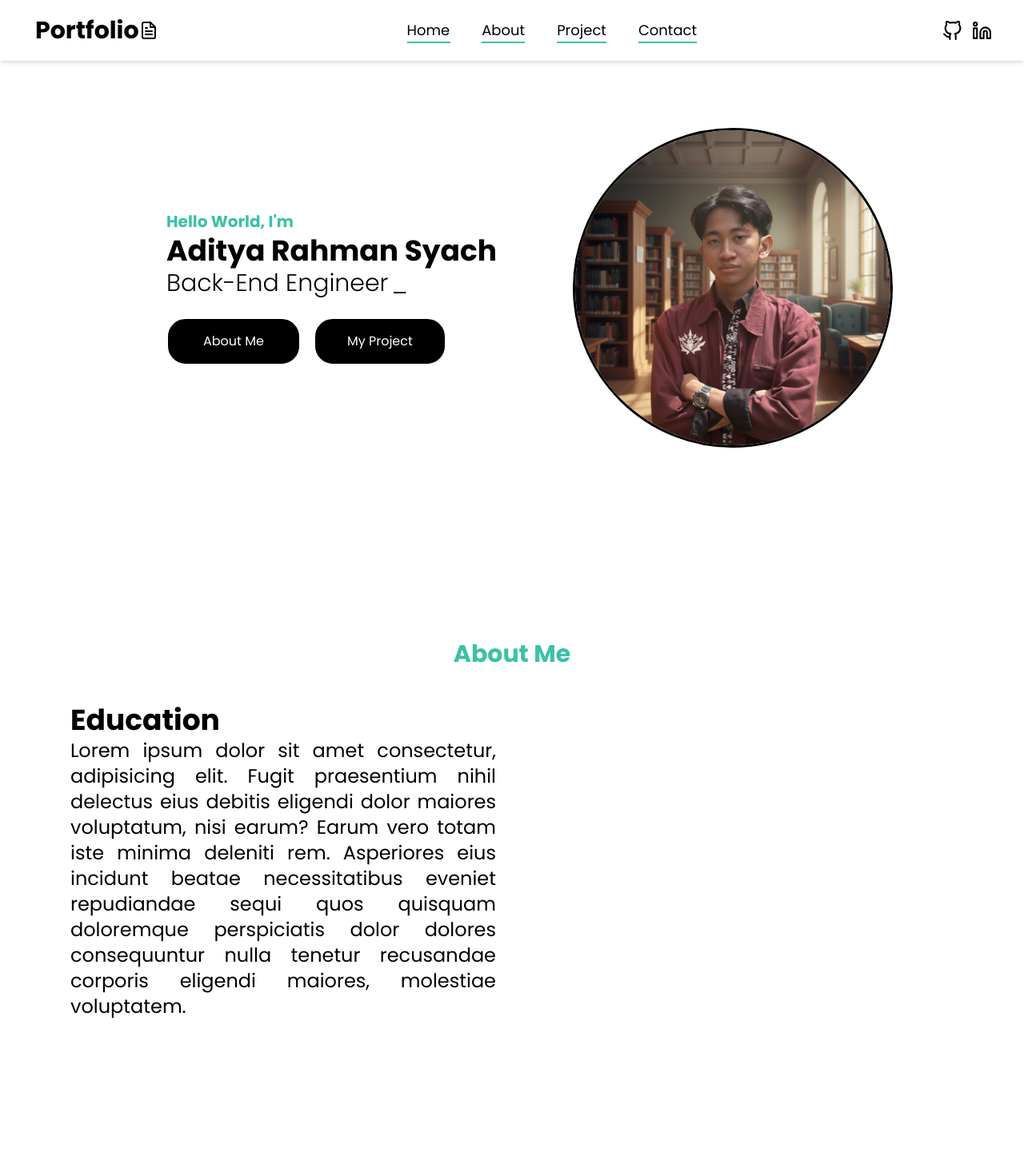
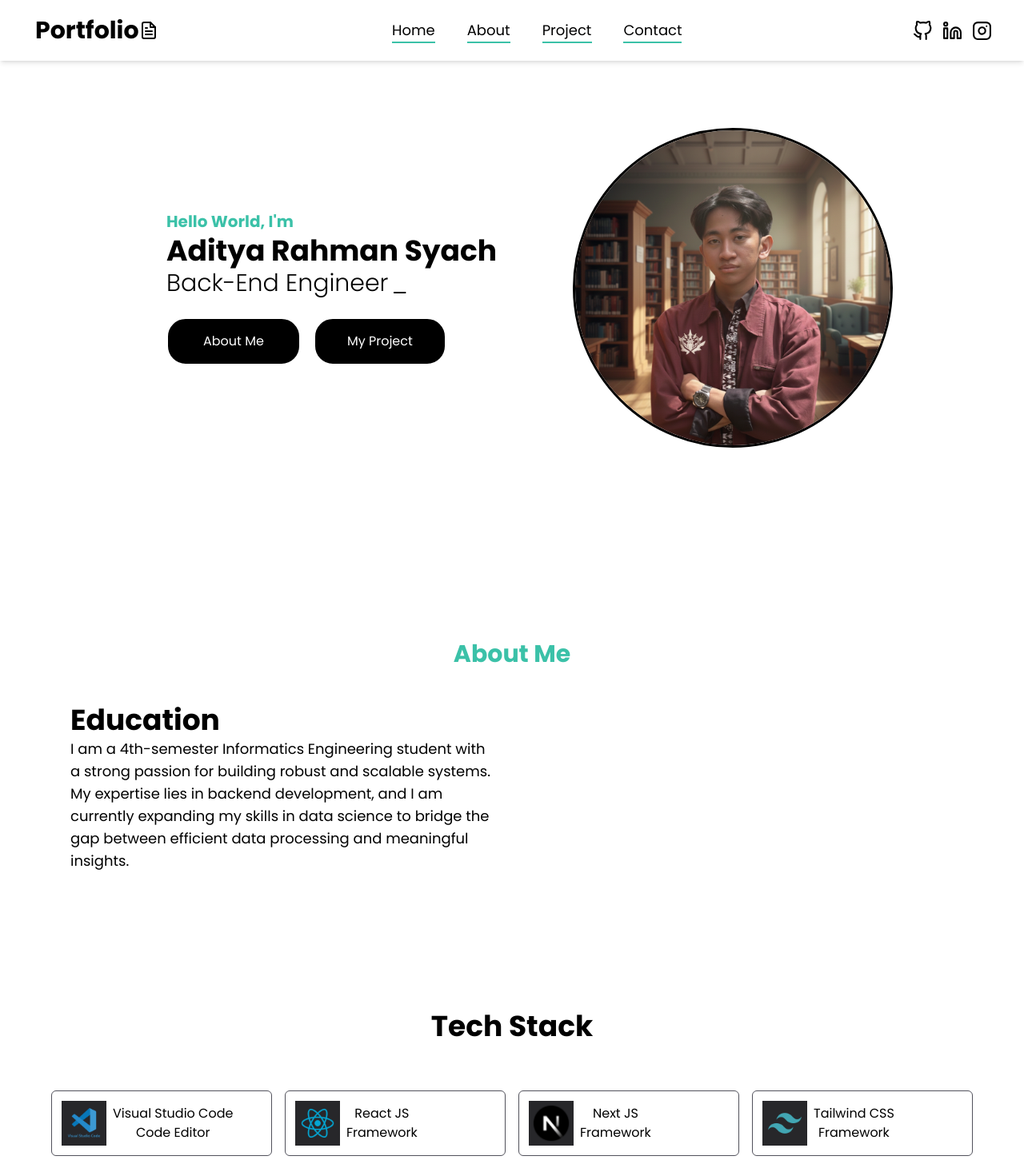
Before and after one commit to Adityarns/Web-Portfolio, a React (Vite) app: page / in a window 1280 px wide. Shown: the top 1451 px of the page at 80% size. Built offline with nearby package versions, Linux system fonts and the light colour scheme.

Commit message:
menambahkan logo instagram di navbar, dan memperbarui ui about

```diff
--- a/src/components/App.jsx
+++ b/src/components/App.jsx
@@ -66,14 +66,12 @@
           <div className="grid lg:grid-cols-2 grid-cols-1  pt-5 md:pt-7 items-center">
             <div className="md:pr-5 pt-2 md:pt-3 text-justify">
               <h1 className="text-4xl/tight font-bold">Education</h1>
-              <p className="text-lg md:text-2xl text-black">
-                Lorem ipsum dolor sit amet consectetur, adipisicing elit. Fugit
-                praesentium nihil delectus eius debitis eligendi dolor maiores
-                voluptatum, nisi earum? Earum vero totam iste minima deleniti
-                rem. Asperiores eius incidunt beatae necessitatibus eveniet
-                repudiandae sequi quos quisquam doloremque perspiciatis dolor
-                dolores consequuntur nulla tenetur recusandae corporis eligendi
-                maiores, molestiae voluptatem.
+              <p className="text-lg md:text-lg text-black text-left">
+                I am a 4th-semester Informatics Engineering student with a
+                strong passion for building robust and scalable systems. My
+                expertise lies in backend development, and I am currently
+                expanding my skills in data science to bridge the gap between
+                efficient data processing and meaningful insights.
               </p>
             </div>
           </div>
--- a/src/components/Navbar.jsx
+++ b/src/components/Navbar.jsx
@@ -1,5 +1,5 @@
 import { useEffect, useState } from "react";
-import { GitHub, Linkedin, FileText } from "react-feather";
+import { GitHub, Linkedin, FileText, Instagram } from "react-feather";
 
 export default function Navbar() {
   const underlineClass =
@@ -24,7 +24,7 @@
     >
       <div className="max-w-7xl mx-auto px-6 md:px-10 flex justify-between items-center py-6 md:py-4 text-black">
         <div className="logo">
-          <h1 className="flex text-3xl items-center font-bold bg-white text-black p-1 md:bg-transparent">
+          <h1 className="flex text-3xl items-center font-bold bg-white text-black p-1 md:bg-transparent md:hover:text-[#3BC1A8]">
             Portfolio <FileText />
           </h1>
         </div>
@@ -75,15 +75,29 @@
           </li>
         </ul>
 
-        <ul className="flex gap-3">
+        <ul className="flex gap-3 ">
           <li>
             <a href="https://github.com/Adityarns">
-              <GitHub size={25} color="black"/>
+              <GitHub
+                size={25}
+                className="text-black hover:text-[#3BC1A8] transition-colors duration-300"
+              />
             </a>
           </li>
           <li>
-            <a href="https://www.linkedin.com/in/aditya-rahman-syach-b9096133a/">
-              <Linkedin size={25} color="black" />
+            <a
+              href="https://www.linkedin.com/in/aditya-rahman-syach"
+              className="text-black hover:text-[#3BC1A8] transition-colors duration-300"
+            >
+              <Linkedin size={25} />
+            </a>
+          </li>
+          <li>
+            <a
+              href="https://www.instagram.com/adityarns_"
+              className="text-black hover:text-[#3BC1A8] transition-colors duration-300"
+            >
+              <Instagram size={25} />
             </a>
           </li>
         </ul>
```
